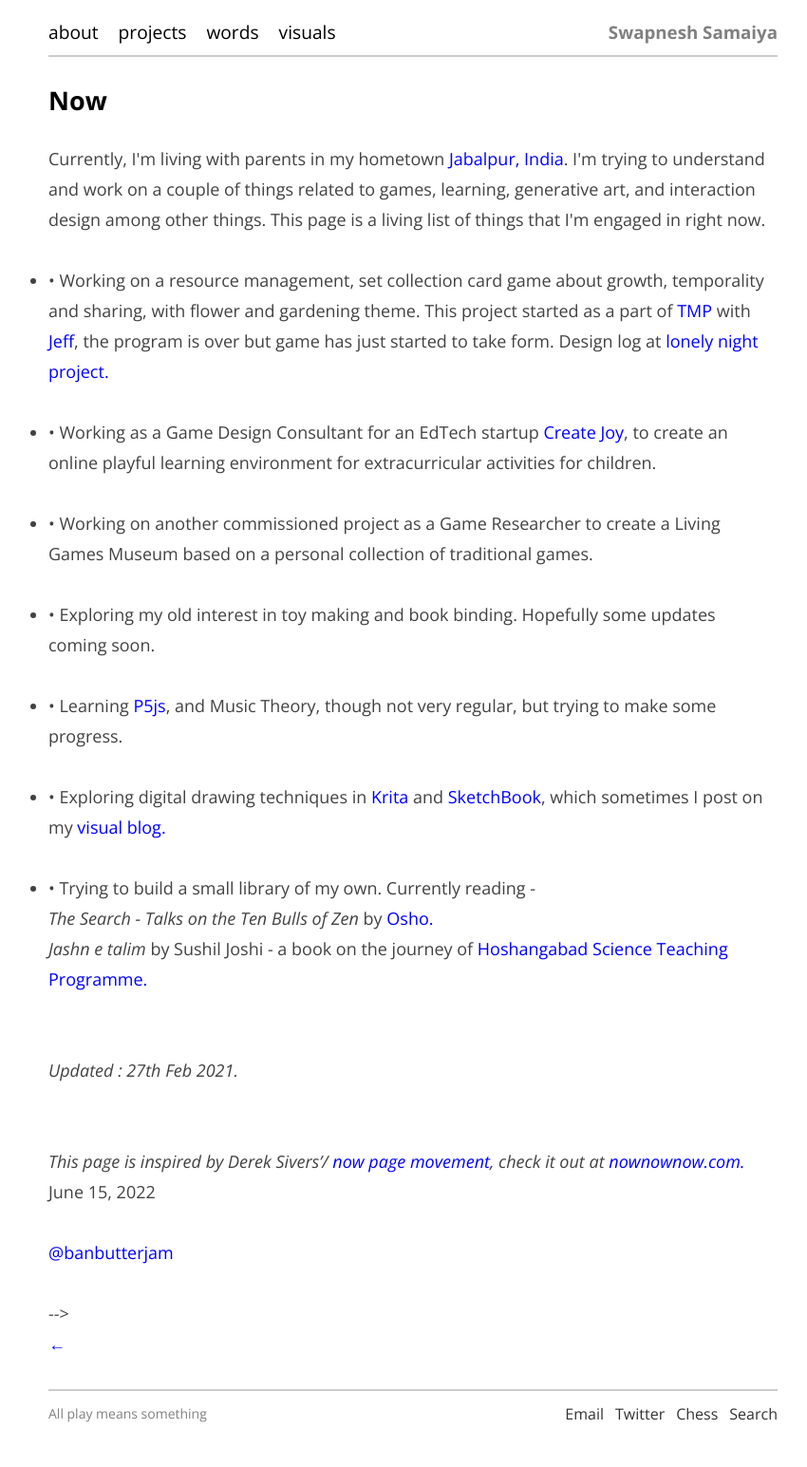
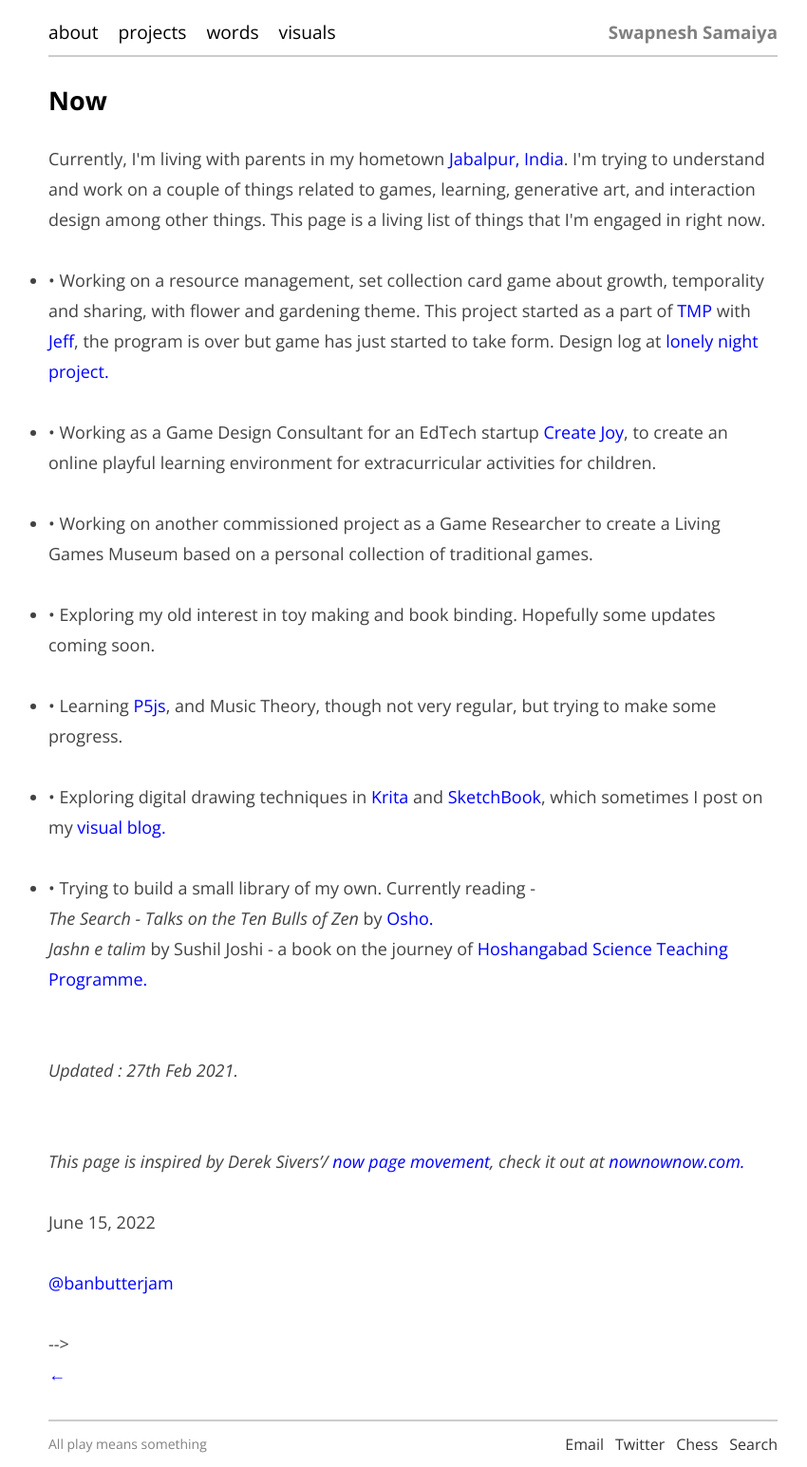
Before and after one commit to bunbutterjam/bunbutterjam.github.io, a Jekyll site: the page built from _pages/now_0.html, in a window 1280 px wide. Shown: the whole page at 95% size, without its empty margins (205-1055 px from the left). Built offline with Jekyll 4.4.1, drawn with Linux system fonts in a browser that asks for light colours; before the commit the page ends 1513 px from its top, so only the background shows below that.

Commit message:
about updated

```diff
--- a/_layouts/post.html
+++ b/_layouts/post.html
@@ -4,7 +4,7 @@ layout: default
 
 <section class="post">
   <h2>{{ page.title }}</h2>
-  {{ content }}
+  {{ content }} <br>
   <span class="meta"><time datetime="{{ page.date | date_to_xmlschema }}">{{ page.date | date: "%B %-d, %Y" }}
     </time><br><br><a href="https://twitter.com/banbutterjam" target="_blank">@{{site.twitter.username}}</a><br><br>
     {% for tag in page.tags %}
```
